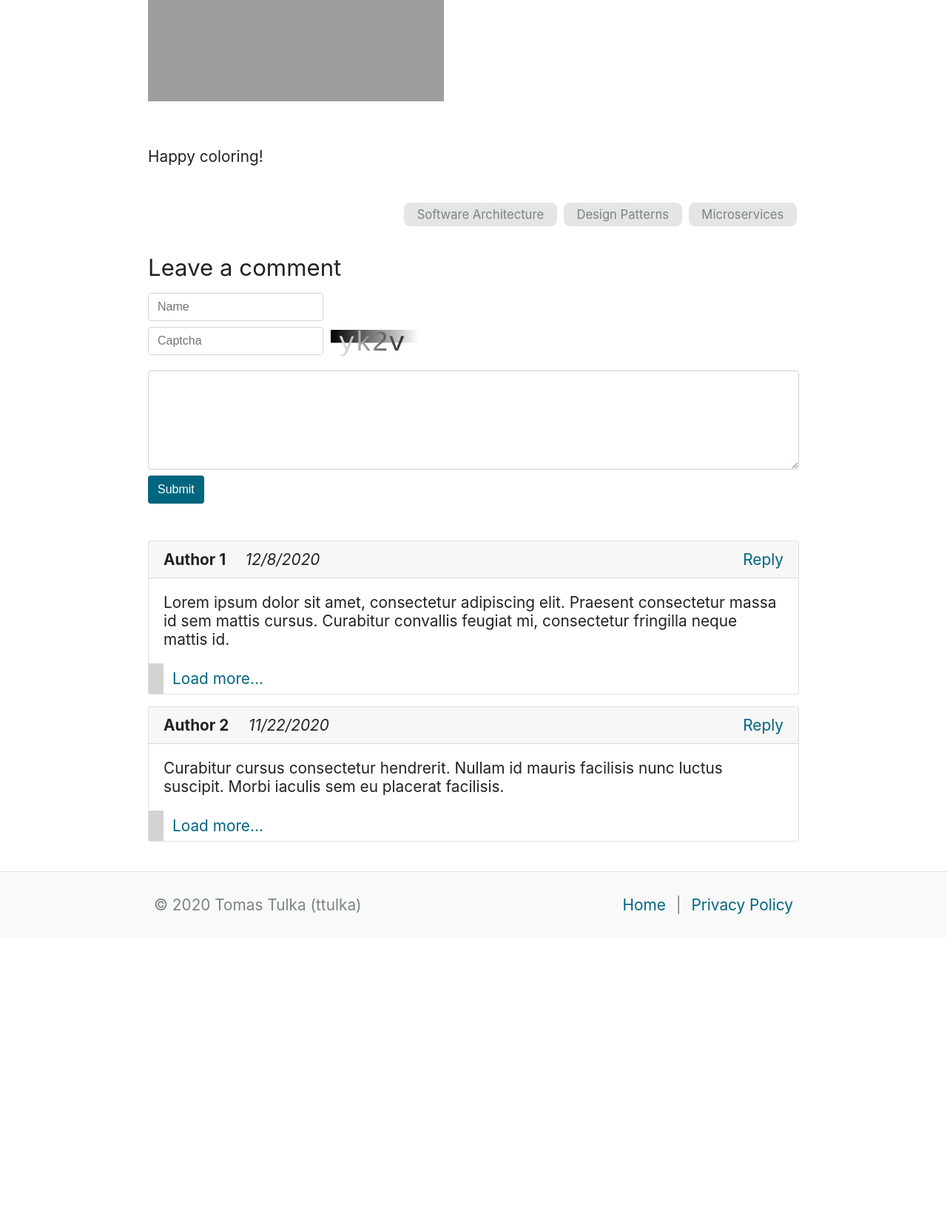
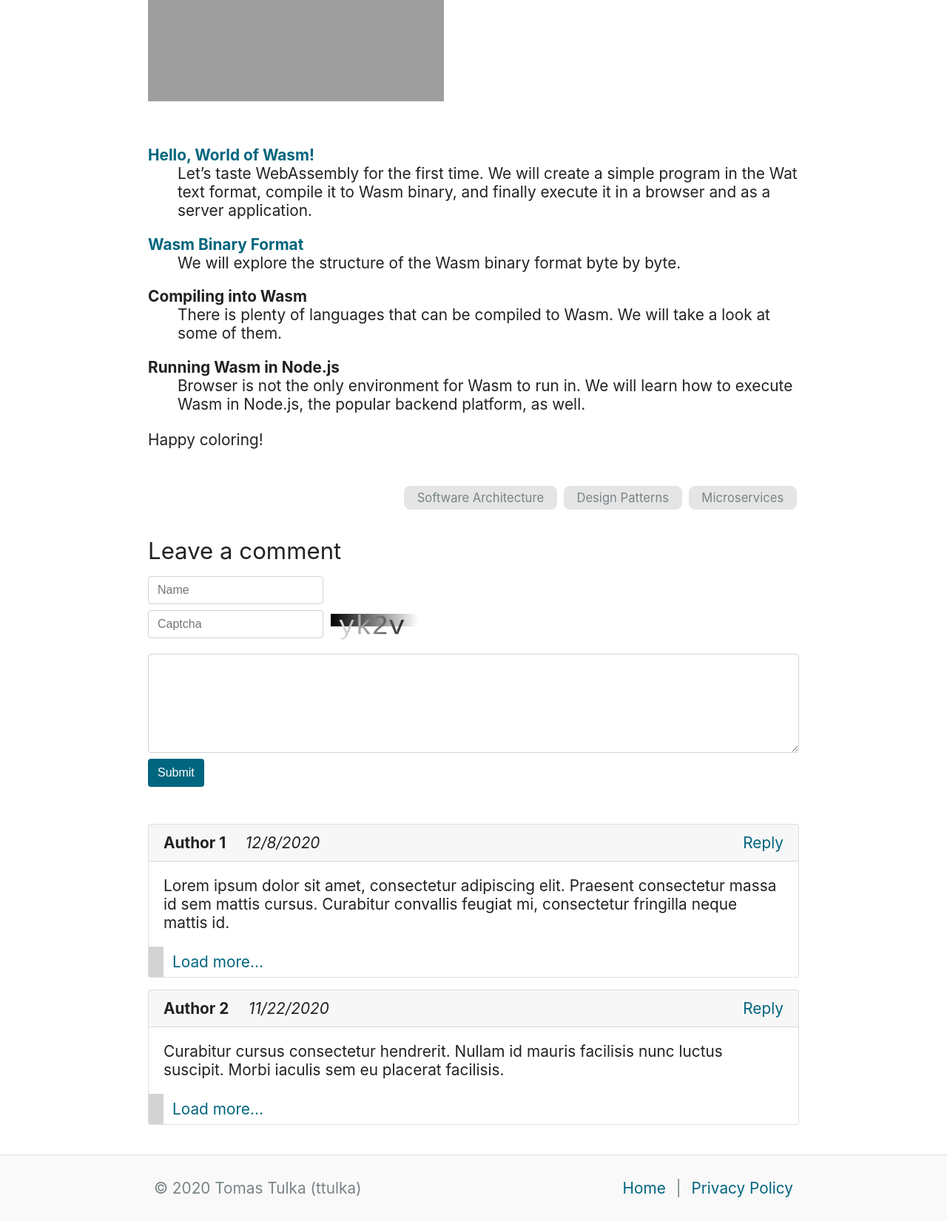
Before and after one commit to ttulka/blog-php, a PHP site: page / in a window 1280 px wide. Shown: the part 4508-6159 px from the top of the page at 74% size. Before the commit the page ends 5744 px from the top, so only its background shows below. Run offline with PHP 8.4, Linux system fonts and the light colour scheme; some libraries are stand-ins or nearby versions; grey boxes are pictures that could not be loaded.

Commit message:
dt styled

```diff
--- a/design/assets/css/blog.css
+++ b/design/assets/css/blog.css
@@ -48,6 +48,11 @@ hr {
     height: 0;
     border-top: 1px solid var(--lightgray, silver);
     margin: 2rem 0;
+}
+
+dt {
+    font-weight: bold;
+    margin-top: 1em;
 }
 
 comments-app {
--- a/design/index.html
+++ b/design/index.html
@@ -145,6 +145,17 @@ public Account login(String username, String password) {
 
         <p><img src="https://raw.githubusercontent.com/ttulka/blog-assets/master/colored-services/blue-service.png" alt="Blue service"/></p>
 
+        <dl>
+          <dt><a href="">Hello, World of Wasm!</a></dt>
+          <dd>Let’s taste WebAssembly for the first time. We will create a simple program in the Wat text format, compile it to Wasm binary, and finally execute it in a browser and as a server application.</dd>
+          <dt><a href="">Wasm Binary Format</a></dt>
+          <dd>We will explore the structure of the Wasm binary format byte by byte.</dd>
+          <dt>Compiling into Wasm</dt>
+          <dd>There is plenty of languages that can be compiled to Wasm. We will take a look at some of them.</dd>
+          <dt>Running Wasm in Node.js</dt>
+          <dd>Browser is not the only environment for Wasm to run in. We will learn how to execute Wasm in Node.js, the popular backend platform, as well.</dd>
+        </dl>
+
         <p>Happy coloring!</p>
       </article>
 
--- a/src/assets/css/blog.css
+++ b/src/assets/css/blog.css
@@ -48,6 +48,11 @@ hr {
     height: 0;
     border-top: 1px solid var(--lightgray, silver);
     margin: 2rem 0;
+}
+
+dt {
+    font-weight: bold;
+    margin-top: 1em;
 }
 
 comments-app {
```
